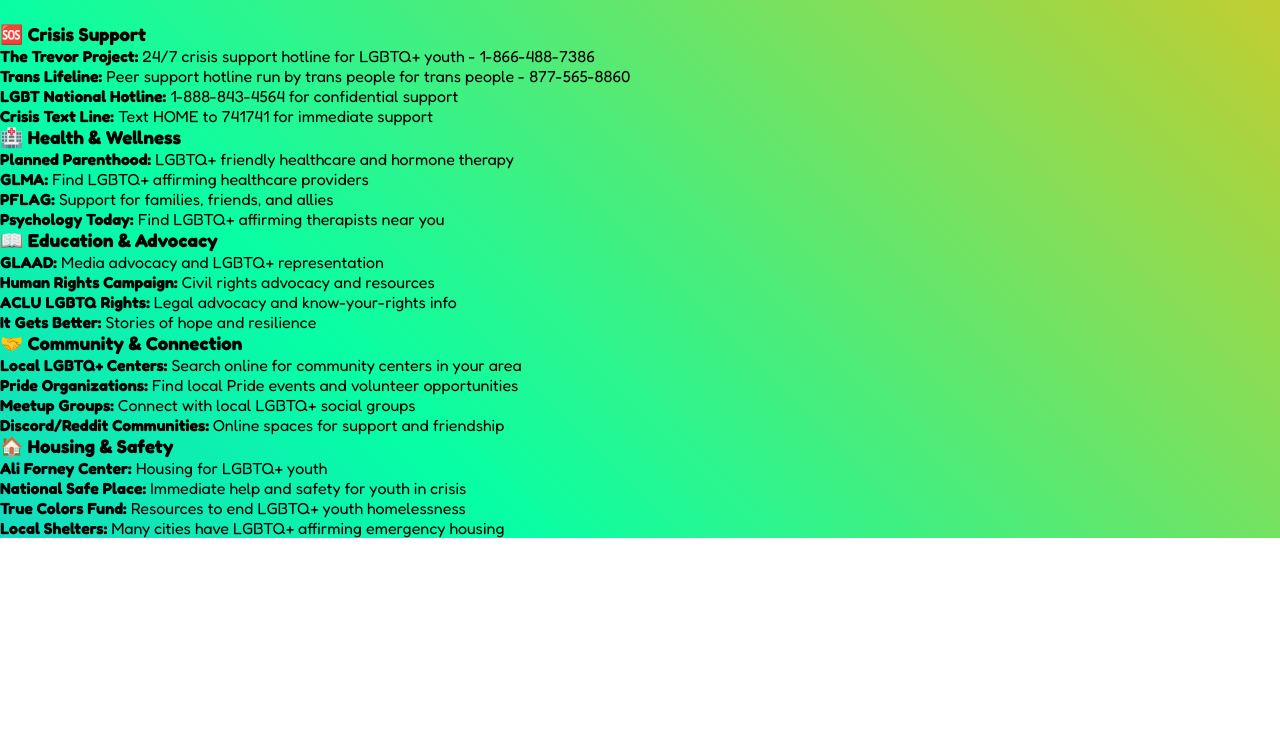
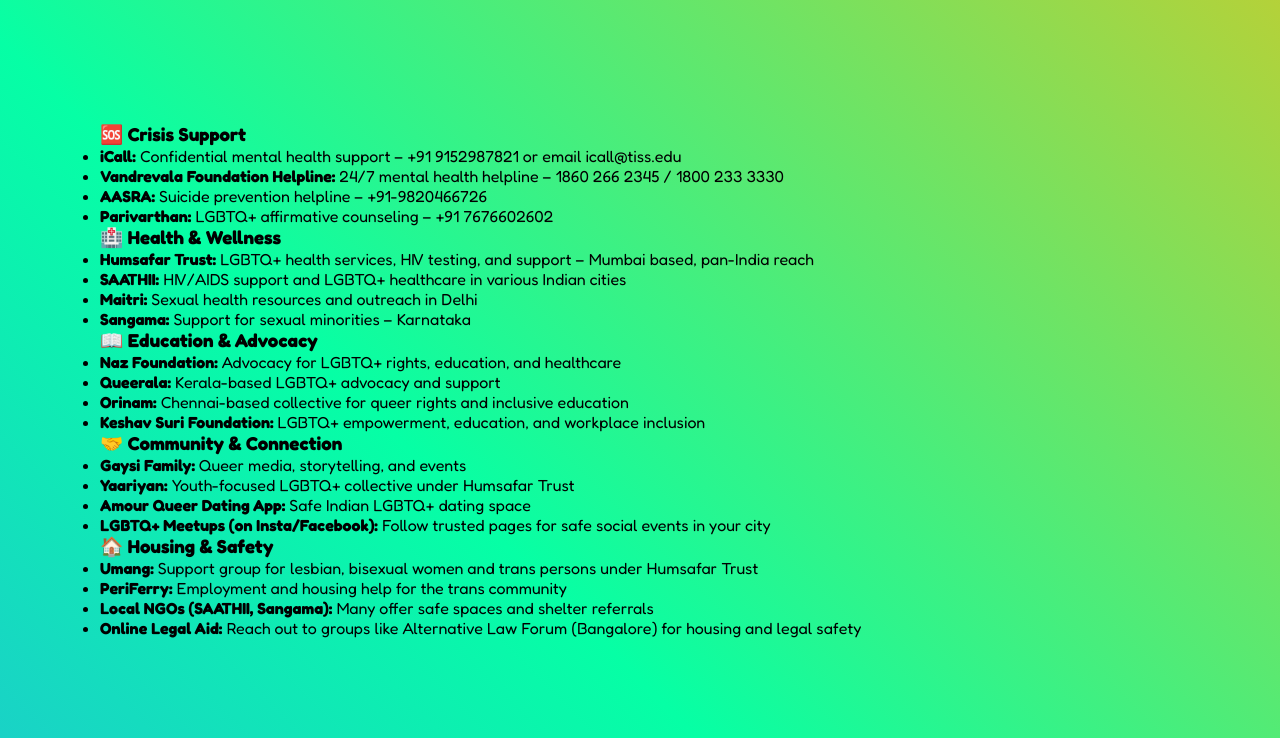
Before and after one commit to Snehadas2005/QueerStation, a website: page resources.html in a window 1280 px wide. Shown: the part 340-1078 px from the top of the page. Before the commit the page ends 878 px from the top, so only its background shows below. Drawn offline with Linux system fonts and the light colour scheme; a web font is replaced by a local one.

Commit message:
finalization

```diff
--- a/resources.html
+++ b/resources.html
@@ -19,50 +19,50 @@
             <div class="resource-category">
                 <h3>🆘 Crisis Support</h3>
                 <ul class="resource-list">
-                    <li><strong>The Trevor Project:</strong> 24/7 crisis support hotline for LGBTQ+ youth - 1-866-488-7386</li>
-                    <li><strong>Trans Lifeline:</strong> Peer support hotline run by trans people for trans people - 877-565-8860</li>
-                    <li><strong>LGBT National Hotline:</strong> 1-888-843-4564 for confidential support</li>
-                    <li><strong>Crisis Text Line:</strong> Text HOME to 741741 for immediate support</li>
+                    <li><strong>iCall:</strong> Confidential mental health support – +91 9152987821 or email icall@tiss.edu</li>
+                    <li><strong>Vandrevala Foundation Helpline:</strong> 24/7 mental health helpline – 1860 266 2345 / 1800 233 3330</li>
+                    <li><strong>AASRA:</strong> Suicide prevention helpline – +91-9820466726</li>
+                    <li><strong>Parivarthan:</strong> LGBTQ+ affirmative counseling – +91 7676602602</li>
                 </ul>
             </div>
 
             <div class="resource-category">
                 <h3>🏥 Health & Wellness</h3>
                 <ul class="resource-list">
-                    <li><strong>Planned Parenthood:</strong> LGBTQ+ friendly healthcare and hormone therapy</li>
-                    <li><strong>GLMA:</strong> Find LGBTQ+ affirming healthcare providers</li>
-                    <li><strong>PFLAG:</strong> Support for families, friends, and allies</li>
-                    <li><strong>Psychology Today:</strong> Find LGBTQ+ affirming therapists near you</li>
+                    <li><strong>Humsafar Trust:</strong> LGBTQ+ health services, HIV testing, and support – Mumbai based, pan-India reach</li>
+                    <li><strong>SAATHII:</strong> HIV/AIDS support and LGBTQ+ healthcare in various Indian cities</li>
+                    <li><strong>Maitri:</strong> Sexual health resources and outreach in Delhi</li>
+                    <li><strong>Sangama:</strong> Support for sexual minorities – Karnataka</li>
                 </ul>
             </div>
 
             <div class="resource-category">
                 <h3>📖 Education & Advocacy</h3>
                 <ul class="resource-list">
-                    <li><strong>GLAAD:</strong> Media advocacy and LGBTQ+ representation</li>
-                    <li><strong>Human Rights Campaign:</strong> Civil rights advocacy and resources</li>
-                    <li><strong>ACLU LGBTQ Rights:</strong> Legal advocacy and know-your-rights info</li>
-                    <li><strong>It Gets Better:</strong> Stories of hope and resilience</li>
+                    <li><strong>Naz Foundation:</strong> Advocacy for LGBTQ+ rights, education, and healthcare</li>
+                    <li><strong>Queerala:</strong> Kerala-based LGBTQ+ advocacy and support</li>
+                    <li><strong>Orinam:</strong> Chennai-based collective for queer rights and inclusive education</li>
+                    <li><strong>Keshav Suri Foundation:</strong> LGBTQ+ empowerment, education, and workplace inclusion</li>
                 </ul>
             </div>
 
             <div class="resource-category">
                 <h3>🤝 Community & Connection</h3>
                 <ul class="resource-list">
-                    <li><strong>Local LGBTQ+ Centers:</strong> Search online for community centers in your area</li>
-                    <li><strong>Pride Organizations:</strong> Find local Pride events and volunteer opportunities</li>
-                    <li><strong>Meetup Groups:</strong> Connect with local LGBTQ+ social groups</li>
-                    <li><strong>Discord/Reddit Communities:</strong> Online spaces for support and friendship</li>
+                    <li><strong>Gaysi Family:</strong> Queer media, storytelling, and events</li>
+                    <li><strong>Yaariyan:</strong> Youth-focused LGBTQ+ collective under Humsafar Trust</li>
+                    <li><strong>Amour Queer Dating App:</strong> Safe Indian LGBTQ+ dating space</li>
+                    <li><strong>LGBTQ+ Meetups (on Insta/Facebook):</strong> Follow trusted pages for safe social events in your city</li>
                 </ul>
             </div>
 
             <div class="resource-category">
                 <h3>🏠 Housing & Safety</h3>
                 <ul class="resource-list">
-                    <li><strong>Ali Forney Center:</strong> Housing for LGBTQ+ youth</li>
-                    <li><strong>National Safe Place:</strong> Immediate help and safety for youth in crisis</li>
-                    <li><strong>True Colors Fund:</strong> Resources to end LGBTQ+ youth homelessness</li>
-                    <li><strong>Local Shelters:</strong> Many cities have LGBTQ+ affirming emergency housing</li>
+                    <li><strong>Umang:</strong> Support group for lesbian, bisexual women and trans persons under Humsafar Trust</li>
+                    <li><strong>PeriFerry:</strong> Employment and housing help for the trans community</li>
+                    <li><strong>Local NGOs (SAATHII, Sangama):</strong> Many offer safe spaces and shelter referrals</li>
+                    <li><strong>Online Legal Aid:</strong> Reach out to groups like Alternative Law Forum (Bangalore) for housing and legal safety</li>
                 </ul>
             </div>
         </div>
@@ -70,7 +70,7 @@
 
     <script>
         function goHome() {
-            window.location.href = "index.html"; // Adjust this if your home page has a different name
+            window.location.href = "index.html";
         }
     </script>
 </body>
--- a/style.css
+++ b/style.css
@@ -449,3 +449,7 @@
     0% { transform: scale(0); opacity: 1; }
     100% { transform: scale(4); opacity: 0; }
 }
+
+.resources-content {
+  padding: 100px;
+}
```
